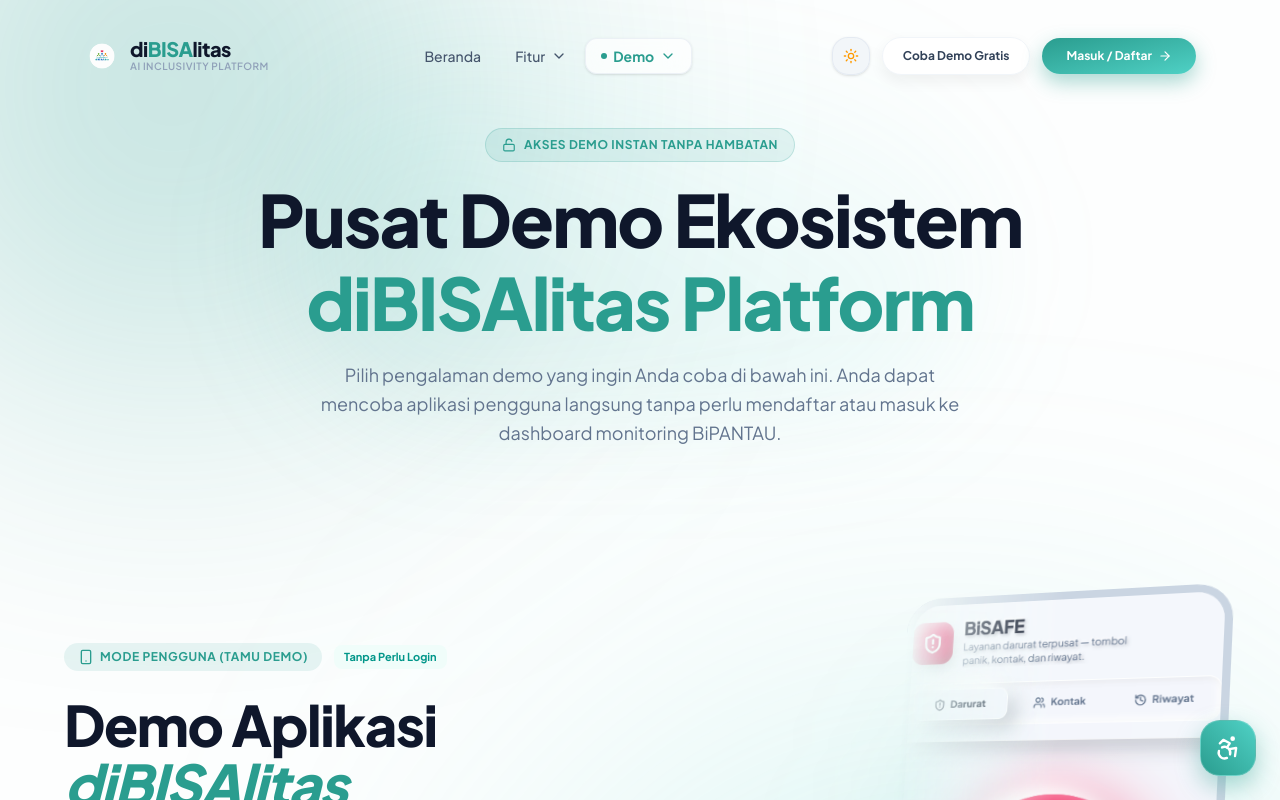
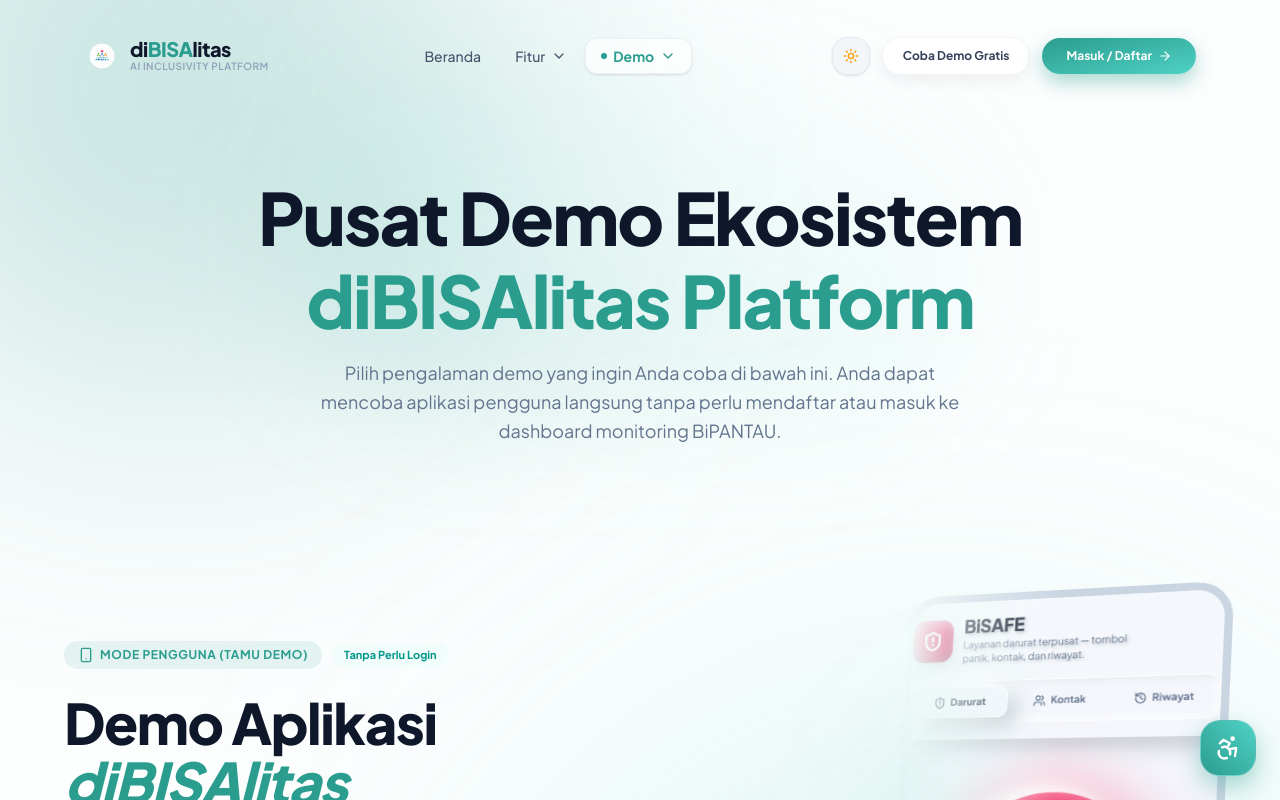
Before and after one commit to muhammaddz4ki/diBISAlitas, a Next.js app in the folder web/: page /demo in a window 1280 px wide. Shown: the top 800 px of the page. Built offline with nearby package versions, Linux system fonts and the light colour scheme.

Commit message:
perbaikan UI/UX pada aksesibilitas, navbar, dan halaman demo

```diff
--- a/web/src/app/demo/page.tsx
+++ b/web/src/app/demo/page.tsx
@@ -29,18 +29,10 @@
       <div className="absolute bottom-[-5%] left-[15%] w-[400px] md:w-[700px] h-[400px] md:h-[600px] bg-teal-500/25 dark:bg-teal-500/10 blur-[100px] md:blur-[150px] rounded-full pointer-events-none -z-10" />
 
       {/* Hero Header */}
-      <section className="pt-32 pb-10 px-4 sm:px-6 relative overflow-visible">
+      <section className="pt-44 pb-10 px-4 sm:px-6 relative overflow-visible">
         <div className="absolute top-16 left-1/2 -translate-x-1/2 w-[700px] h-[350px] bg-gradient-to-tr from-[#2a9d8f]/15 via-[#4fd1c5]/10 to-transparent blur-3xl rounded-full pointer-events-none" />
 
         <div className="max-w-7xl mx-auto text-center relative z-10 space-y-4">
-          <motion.div
-            initial={{ opacity: 0, y: 20 }}
-            animate={{ opacity: 1, y: 0 }}
-            className="inline-flex items-center gap-2 px-4 py-2 rounded-full bg-[#2a9d8f]/10 dark:bg-[#2a9d8f]/20 border border-[#2a9d8f]/20 text-[#2a9d8f] dark:text-[#4fd1c5] text-xs font-bold uppercase tracking-wider"
-          >
-            <Unlock className="w-3.5 h-3.5" /> Akses Demo Instan Tanpa Hambatan
-          </motion.div>
-
           <motion.h1
             initial={{ opacity: 0, y: 20 }}
             animate={{ opacity: 1, y: 0 }}
```
